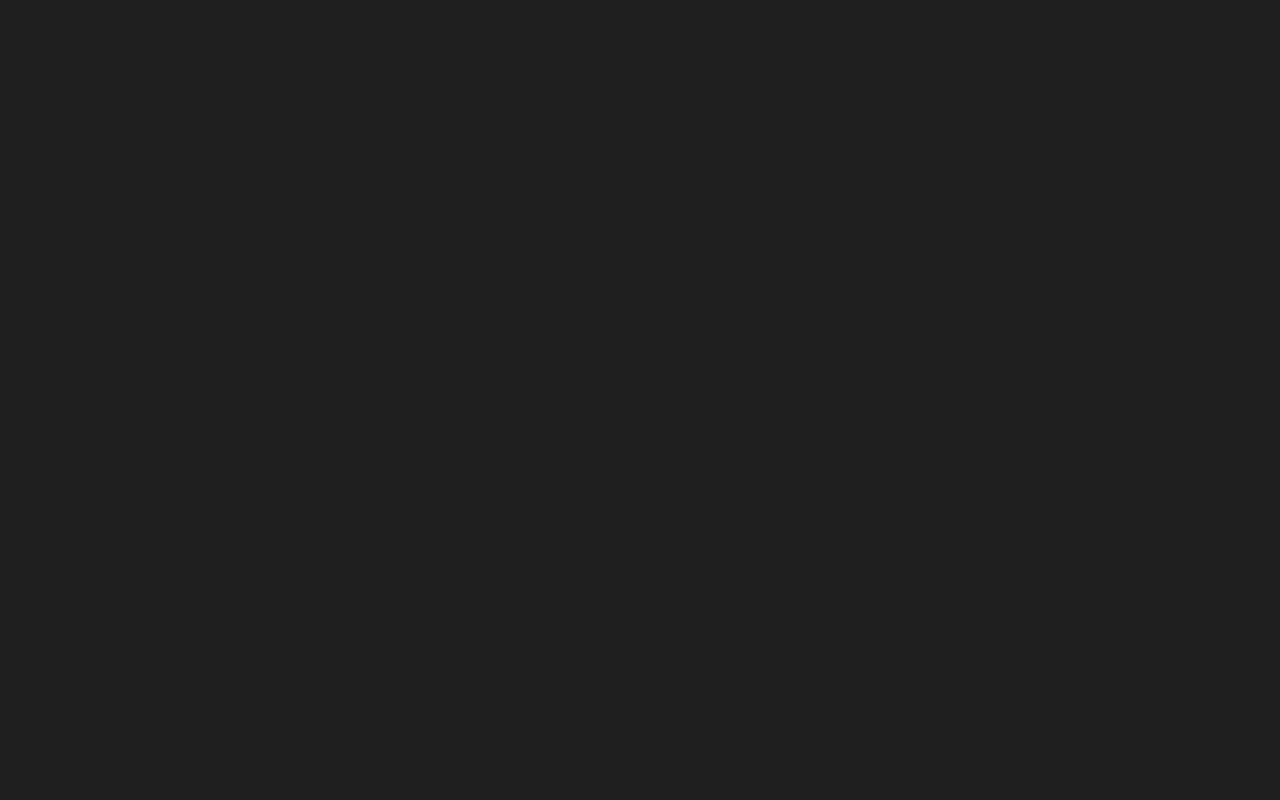
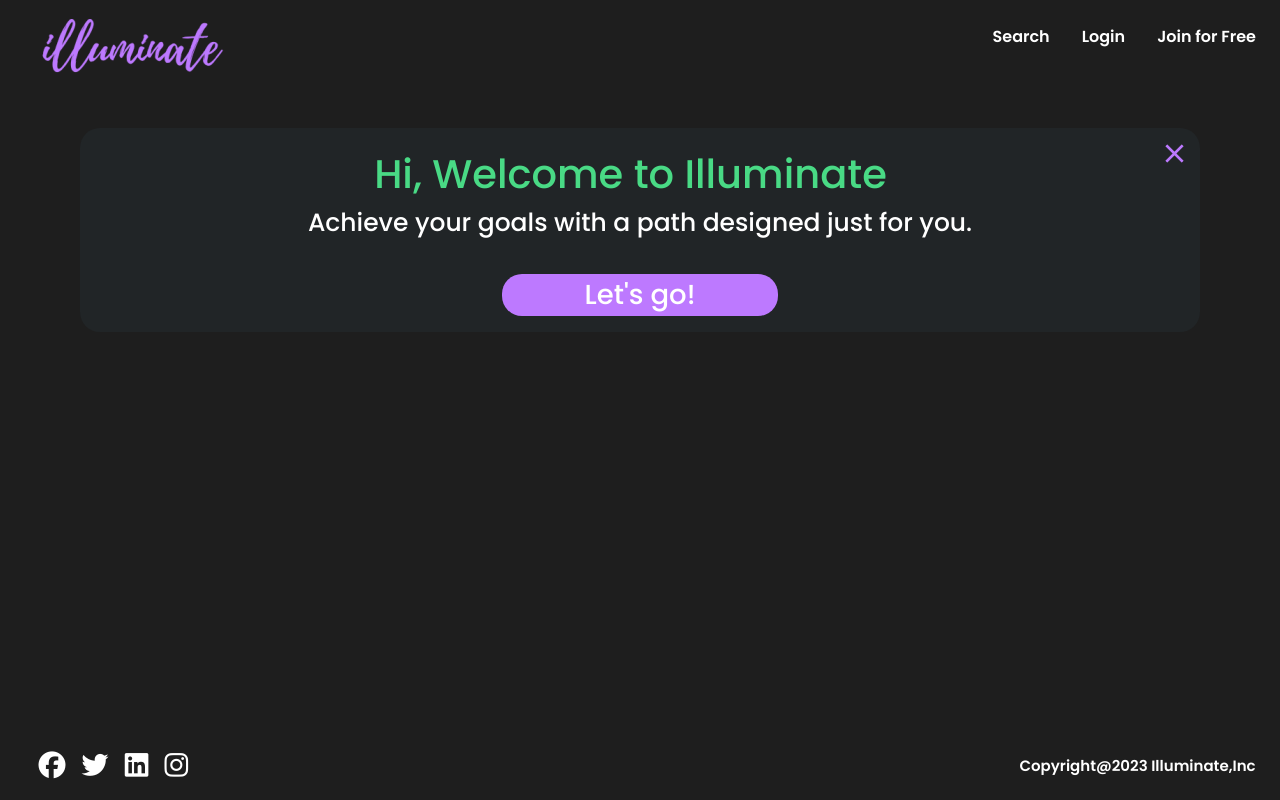
Before and after one commit to aditi977/Illuminate, a React (Create React App) app in the folder frontend/: page /welcome in a window 1280 px wide. Before the commit this address had no page. Built offline with nearby package versions, Linux system fonts and the light colour scheme.

Commit message:
part of welcome page

```diff
--- a/frontend/src/App.css
+++ b/frontend/src/App.css
@@ -1,14 +1,43 @@
 :root {
   --bg-color: #1E1E1E;
+  --primary-text-color: #FFF;
   --secondary-text-color: #BD79FF;
+  --tertiary-text-color: #49DA85;
   --primary-color: #BD79FF;
-  --primary-text-color: #FFF;
+
   --body-text-size: 20;
 }
 
 a {
   text-decoration: none;
   color: var(--primary-text-color);
+}
+
+.cta-btn{
+  background-color: var(--primary-color);
+  font-family: 'Poppins';
+  font-weight: 700;
+  font-size: 27.5px;
+  align-items: center;
+  text-align: center;
+  display: inline-block;
+  width: 276px;
+  margin-top: 32px;
+  border-radius: 20px;
+
+}
+
+.btn {
+  background-color: var(--primary-color);
+  font-family: 'Poppins';
+  font-weight: 500;
+  font-size: 27.5px;
+  align-items: center;
+  text-align: center;
+  display: inline-block;
+  width: 276px;
+  margin-top: 32px;
+  border-radius: 20px;
 }
 
 
--- a/frontend/src/App.js
+++ b/frontend/src/App.js
@@ -3,6 +3,7 @@ import './App.css';
 import LandingPage from './pages/LandingPage';
 import { Routes, Route } from "react-router-dom"
 import SignUp from './pages/SignUp';
+import Welcome from './pages/Welcome';
 
 
 function App() {
@@ -12,6 +13,7 @@ function App() {
       <Routes>
         <Route path="/" element={ <LandingPage/> } />
         <Route path="signup" element={ <SignUp/> } />
+        <Route path="welcome" element={<Welcome/>} />
       </Routes>
 
     </div>
--- a/frontend/src/components/Header.js
+++ b/frontend/src/components/Header.js
@@ -3,6 +3,7 @@ import logo from './logo.png'
 
 export default function Header() {
     return (
+        // TODO: return different header based on isLoggedIn prop passed into component
         <div className='header'>
             <div className='logo'>
                 <a href="/"><img src={logo} height={'66px'}/></a>
--- a/frontend/src/pages/LandingPage.css
+++ b/frontend/src/pages/LandingPage.css
@@ -21,13 +21,11 @@
     top: 147px;
 } */
 
-.cta-btn{
+/* .cta-btn{
     background-color: var(--primary-color);
     font-family: 'Poppins';
-    /* font-style: normal; */
     font-weight: 700;
     font-size: 27.5px;
-    /* line-height: 41px; */
     align-items: center;
     text-align: center;
     display: inline-block;
@@ -35,4 +33,4 @@
     margin-top: 32px;
     border-radius: 20px;
 
-}
+} */
--- /dev/null
+++ b/frontend/src/pages/Welcome.css
@@ -0,0 +1,25 @@
+/* TODO: different way to do close button? */
+.close-btn-container {
+    position: relative;
+    float: right;
+
+}
+.welcome-content {
+    padding: 1em;
+    margin: 5em;
+    border-radius: 20px;
+    background: rgba(38, 50, 56, 0.37);
+    text-align: center;
+}
+
+.welcome-title {
+    color: var(--tertiary-text-color);
+    font-size: 40px;
+    font-weight: 500;
+}
+
+.welcome-subtitle {
+    color: var(--primary-text-color);
+    font-size: 25px;
+    font-weight: 500;
+}
--- /dev/null
+++ b/frontend/src/pages/Welcome.js
@@ -0,0 +1,21 @@
+import Footer from '../components/Footer';
+import Header from '../components/Header';
+import './Welcome.css';
+import close from './close.png';
+
+export default function Welcome() {
+    return (
+        <>
+            <Header />
+           <div className='welcome-content'>
+            {/* TODO: add function that on click - closes modal */}
+            <div className='close-btn-container'><span><img src={close}/></span></div>
+           <h1 className='welcome-title'>Hi, Welcome to Illuminate</h1>
+           <h2 className='welcome-subtitle'>Achieve your goals with a path designed just for you.</h2>
+           <a href='/welcome' className='btn'>Let's go!</a>
+           {/* TODO: change link for button */}
+           </div>
+            <Footer />
+        </>
+    )
+}
```
Also changed, not shown: frontend/src/pages/close.png (added).
